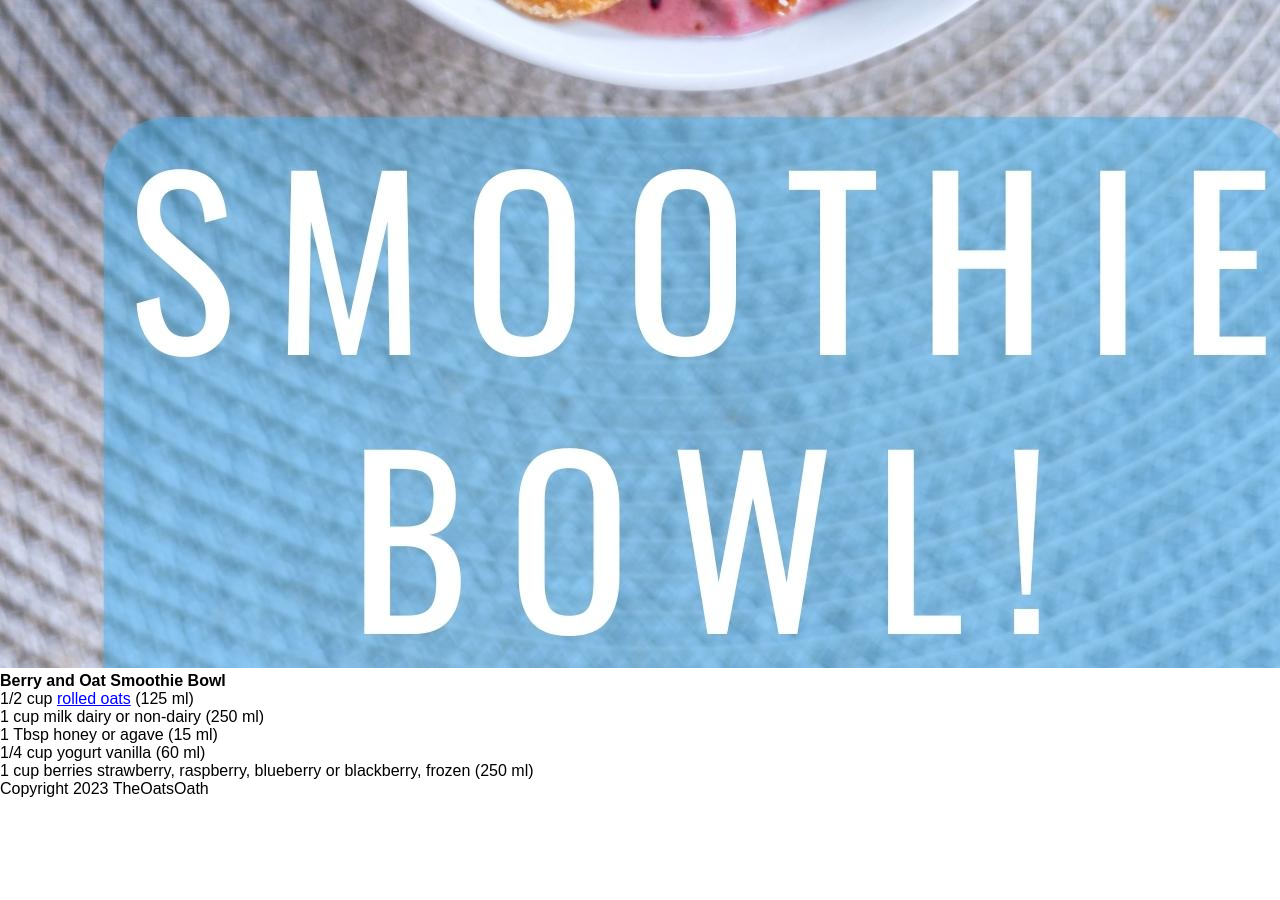
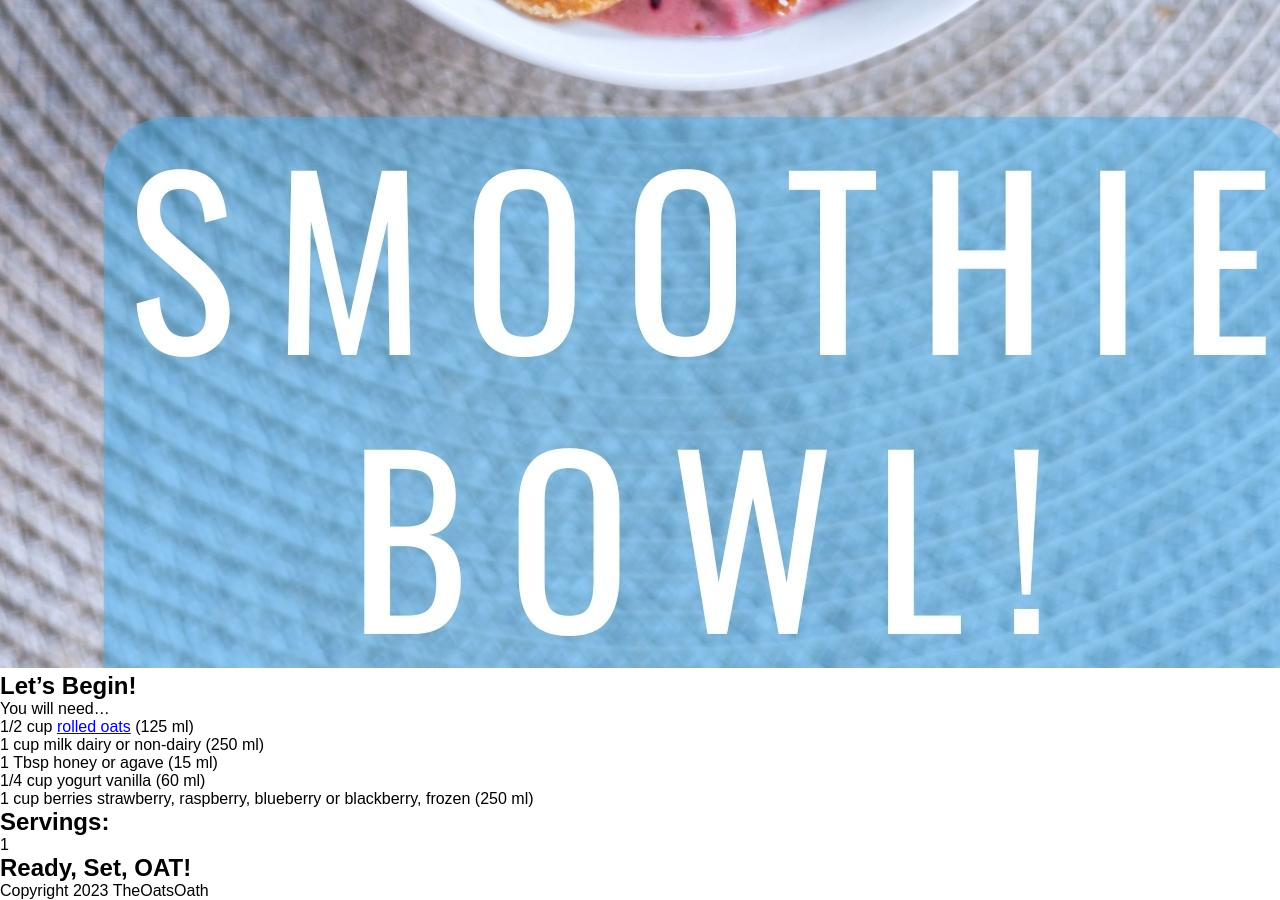
Before and after one commit to natalied0uglas/TheOatsOath, a Jekyll site: the page built from _recipes/time-oat-smoothie-bowl.md, in a window 1280 px wide and 900 px high, scrolled down 1297 px. Built offline with Jekyll 4.4.1, drawn with Linux system fonts in a browser that asks for light colours; before the commit the page ends 2095 px from its top, so only the background shows below that.

Commit message:
Update Recipe “time-oat-smoothie-bowl”

```diff
--- a/_recipes/time-oat-smoothie-bowl.md
+++ b/_recipes/time-oat-smoothie-bowl.md
@@ -6,10 +6,18 @@ layout: recipe
 ---
 ![](../uploads/7c69de6c-1c91-4473-99fe-d571aff3c859.jpeg)
 
-#### Berry and Oat Smoothie Bowl
+# Let's Begin!
+
+You will need...
 
 * 1/2 cup [rolled oats](https://oatseveryday.com/know-your-oats-2/#rolled-oats) (125 ml)
 * 1 cup milk dairy or non-dairy (250 ml)
 * 1 Tbsp honey or agave (15 ml)
 * 1/4 cup yogurt vanilla (60 ml)
 * 1 cup berries strawberry, raspberry, blueberry or blackberry, frozen (250 ml)
+
+## Servings:
+
+* 1
+
+## Ready, Set, OAT!
```
